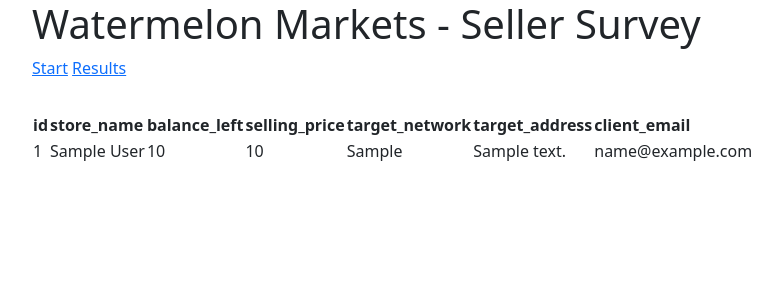
After one commit to CavalcanteLucas/watermelon, a Django app: page /result/ in a window 1280 px wide. The commit adds this page. Shown: the top 300 px of the page, without its empty margins (50-832 px from the left). Run offline with Django 4.2, Linux system fonts and the light colour scheme; tables that the repository leaves empty hold one stand-in row (values such as "Sample post").

Commit message:
Implement the specs

```diff
--- /dev/null
+++ b/datacollector/admin.py
@@ -0,0 +1,5 @@
+from django.contrib import admin
+from .models import CustomerInfo
+
+
+admin.site.register(CustomerInfo)
--- a/datacollector/models.py
+++ b/datacollector/models.py
@@ -8,3 +8,13 @@ class CustomerInfo(models.Model):
     target_network = models.CharField(max_length=200, null=True)
     target_address = models.CharField(max_length=200, null=True)
     client_email = models.EmailField(max_length=200, null=True)
+
+    def __str__(self):
+        return (
+            f"{self.store_name},"
+            f"{self.balance_left},"
+            f"{self.selling_price},"
+            f"{self.target_network},"
+            f"{self.target_address},"
+            f"{self.client_email}"
+        )
--- a/datacollector/urls.py
+++ b/datacollector/urls.py
@@ -1,8 +1,10 @@
 from django.urls import path
-from .views import customerFormSubmission
+from .views import CustomerFormSubmission, CustomerInfoListView, customerFormSubmissionDoneView
 
 app_name = "datacollector"
 
 urlpatterns = [
-    path("", customerFormSubmission.as_view(), name="application"),
+    path("form/", CustomerFormSubmission.as_view(), name="customerformsubmission"),
+    path("form/done/", customerFormSubmissionDoneView, name="customerformsubmission_done"),
+    path("result/", CustomerInfoListView.as_view(), name="customerinfo_list"),
 ]
--- a/datacollector/views.py
+++ b/datacollector/views.py
@@ -1,4 +1,5 @@
 from django.shortcuts import render
+from django.views import generic
 from formtools.wizard.views import SessionWizardView
 from .forms import (
     CustomerStoreNameForm,
@@ -8,9 +9,11 @@ from .forms import (
     CustomerTargetAddressForm,
     CustomerClientAddressForm,
 )
+from .models import CustomerInfo
+from django.http import HttpResponseRedirect
 
 
-class customerFormSubmission(SessionWizardView):
+class CustomerFormSubmission(SessionWizardView):
     template_name = "datacollector/forms.html"
     form_list = [
         CustomerStoreNameForm,
@@ -21,6 +24,23 @@ class customerFormSubmission(SessionWizardView):
         CustomerClientAddressForm,
     ]
 
+    def get_form_initial(self, step):
+        initial = self.storage.get_step_data(step)
+        if initial:
+            return self.storage.get_step_data(step)
+        return self.initial_dict.get(step, {})
+
     def done(self, form_list, **kwargs):
-        form_data = [form.cleaned_data for form in form_list]
-        return render(self.request, "datacollector/done.html", {"form_data": form_data})
+        customer_info = CustomerInfo()
+        for form in form_list:
+            customer_info.__dict__.update(form.cleaned_data)
+        customer_info.save()
+        self.storage.reset()
+        return HttpResponseRedirect("done/")
+
+
+class CustomerInfoListView(generic.ListView):
+    model = CustomerInfo
+
+def customerFormSubmissionDoneView(request):
+    return render(request, "datacollector/done.html")
--- /dev/null
+++ b/templates/datacollector/customerinfo_list.html
@@ -0,0 +1,30 @@
+{% extends "datacollector/home.html" %}
+
+{% block content %}
+<div class="container-sm">
+    <table>
+      <tr>
+        <th>id</th>
+        <th>store_name</th>
+        <th>balance_left</th>
+        <th>selling_price</th>
+        <th>target_network</th>
+        <th>target_address</th>
+        <th>client_email</th>
+      </tr>
+      {% for customerinfo in object_list %}
+          {% if not queue.orderDate %}
+              <tr>
+                <td>{{ customerinfo.id }}</td>
+                <td>{{ customerinfo.store_name }}</td>
+                <td>{{ customerinfo.balance_left }}</td>
+                <td>{{ customerinfo.selling_price }}</td>
+                <td>{{ customerinfo.target_network }}</td>
+                <td>{{ customerinfo.target_address }}</td>
+                <td>{{ customerinfo.client_email }}</td>
+              </tr>
+          {% endif %}
+      {% endfor %}
+    </table>
+  </div>
+{% endblock %}
--- a/templates/datacollector/home.html
+++ b/templates/datacollector/home.html
@@ -2,18 +2,31 @@
 <html lang="en">
 <head>
     <meta charset="UTF-8">
-    <meta http-equiv="X-UA-Compatible" content="IE=edge">
     <meta name="viewport" content="width=device-width, initial-scale=1.0">
-    <title>Document</title>
+    <title>Watermelon</title>
     <link href="https://cdn.jsdelivr.net/npm/bootstrap@5.0.2/dist/css/bootstrap.min.css" rel="stylesheet" integrity="sha384-EVSTQN3/azprG1Anm3QDgpJLIm9Nao0Yz1ztcQTwFspd3yD65VohhpuuCOmLASjC" crossorigin="anonymous">
     <script src="https://cdn.jsdelivr.net/npm/bootstrap@5.0.2/dist/js/bootstrap.bundle.min.js" integrity="sha384-MrcW6ZMFYlzcLA8Nl+NtUVF0sA7MsXsP1UyJoMp4YLEuNSfAP+JcXn/tWtIaxVXM" crossorigin="anonymous"></script>
 
-    {% block head %}
+    {% block header %}
+    <div class="container-sm" style="margin-bottom:2rem;">
+      <div class="row">
+        <div class="col">
+          <h1>Watermelon Markets - Seller Survey</h1>
+        </div>
+      </div>
+      <div class="row">
+          <div class="col">
+            <a href="{% url 'datacollector:customerformsubmission' %}">Start</a>
+            <a href="{% url 'datacollector:customerinfo_list' %}">Results</a>
+          </div>
+      </div>
+      </div>
+    </div>
     {% endblock %}
+
 </head>
 <body>
     {% block content %}
-      {{ form_data }}
     {% endblock %}
 </body>
 </html>
```
Also changed, not shown: datacollector/forms.py (+6 -6 lines), templates/datacollector/done.html (+10 -1 lines), templates/datacollector/forms.html (+11 -18 lines), watermelon/settings.py (+6 -2 lines).
